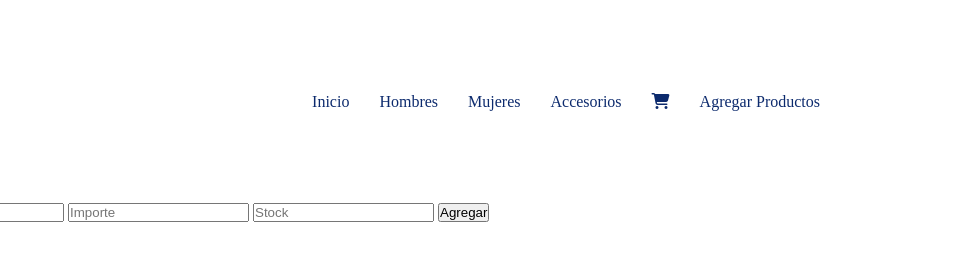
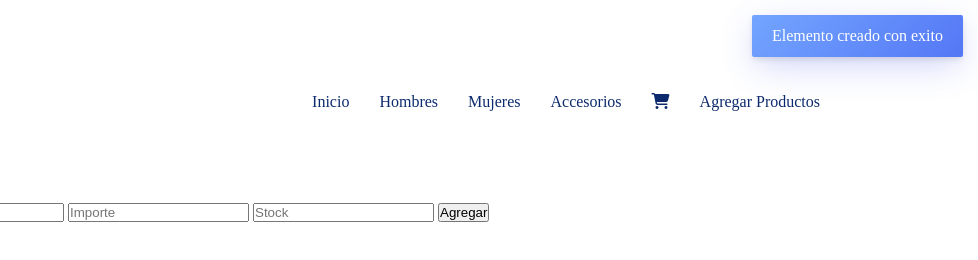
Before and after one commit to nicofascioli15/Proyecto-final-JS-Nicolas-Fascioli, a plain HTML site: page agregarProductos.html in a window 1280 px wide. Both pictures are taken after typing "Sample", "Sample", "5", "5" into the empty fields and a click on the button "Agregar". Shown: the full height of the page, 302-1280 px from the left. Drawn offline with nearby package versions, Linux system fonts and the light colour scheme; some packages are replaced by stand-ins of ours; a script that the page names is missing.

Commit message:
agregue notificaciones

```diff
--- a/agregarProductos.html
+++ b/agregarProductos.html
@@ -4,7 +4,9 @@
     <meta charset="UTF-8">
     <meta http-equiv="X-UA-Compatible" content="IE=edge">
     <meta name="viewport" content="width=device-width, initial-scale=1.0">
+    <link rel="stylesheet" type="text/css" href="https://cdn.jsdelivr.net/npm/toastify-js/src/toastify.min.css">
     <link rel="stylesheet" href="./style.css">
+
     <title>BelHorizonte</title>
 </head>
 <body>
@@ -39,6 +41,8 @@
     <footer></footer>
 
     <script src="https://kit.fontawesome.com/f7a3ba95e0.js" crossorigin="anonymous"></script>
+    <script type="text/javascript" src="https://cdn.jsdelivr.net/npm/toastify-js"></script>
+    <script src="https://cdn.jsdelivr.net/npm/sweetalert2@11"></script>
     <script src="./script.js"></script>
 
 
--- a/mostrarProductos.js
+++ b/mostrarProductos.js
@@ -15,4 +15,5 @@
 const muestraProductos = document.querySelector("#muestraProductos")
 todosLosProductos.forEach((producto) => {
     mostrarProducto(producto)
+
 });
--- a/script.js
+++ b/script.js
@@ -25,5 +25,14 @@
     todosLosProductos.push(nuevoProducto)
     localStorage.setItem("todosProductos", JSON.stringify(todosLosProductos))
     agregarProductos.reset()
-    mostrarProducto(nuevoProducto)
+    notificacionOk("Elemento creado con exito")
+
 })
+
+
+const notificacionOk = (notificacion) =>{
+    Toastify({
+        text: notificacion,
+        duration: 3000
+        }).showToast();
+}
```
Also changed, not shown: index.html (+3 -0 lines), 3 other files.
